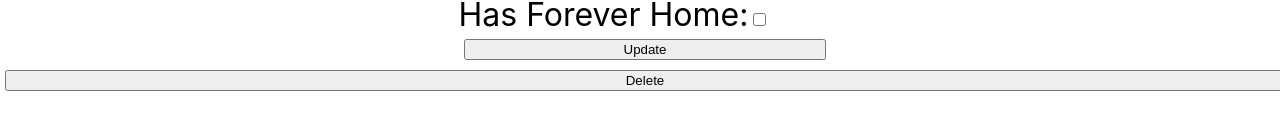
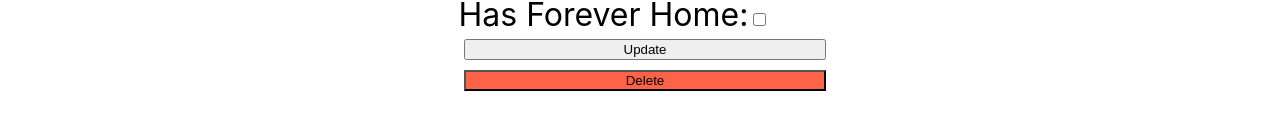
Before and after one commit to katiepdx/app-front-end, a React (Create React App) app: page /detail/1 in a window 1280 px wide. Shown: the part 448-578 px from the top of the page. Built offline with nearby package versions, Linux system fonts and the light colour scheme; no server answers.

Commit message:
change delete button color

```diff
--- a/src/App.css
+++ b/src/App.css
@@ -79,6 +79,10 @@ button {
   margin: 5px;
 }
 
+.delete-button {
+  background-color: tomato;
+}
+
 .details-about-pup {
   font-size: 2rem;
   width: fit-content;
--- a/src/DetailPage.js
+++ b/src/DetailPage.js
@@ -17,7 +17,6 @@ export default class DetailPage extends Component {
         const data = await fetchOneDog(this.props.match.params.id)
         // get dog sizes
         const dogSizes = await fetchDogSizes();
-        console.log('DOG SIZES', dogSizes)
 
         // set the fields to auto populate with selected items details
         this.setState({
@@ -42,7 +41,7 @@ export default class DetailPage extends Component {
                     age_years: this.state.age_years,
                     is_adopted: this.state.is_adopted,
                     size: this.state.size,
-                    size_id: this.state.size_id
+                    size_id: this.state.size_id,
                 }
             );
 
@@ -55,7 +54,7 @@ export default class DetailPage extends Component {
                 name: updatedDog.body.name,
                 age_years: updatedDog.body.age_years,
                 is_adopted: updatedDog.body.is_adopted,
-                size: updatedDog.body.size
+                size: updatedDog.body.size_id
             });
         } catch(e) {
             console.log('ERROR with handleSubmit', e.message);
@@ -135,11 +134,11 @@ export default class DetailPage extends Component {
                         </label>
 
                         <button>Update</button>
+                        {/* Delete button */}
+                        <button className="delete-button" onClick={this.handleDeleteChange}>Delete</button>
                     </div>
                 </form>
 
-                {/* Delete button */}
-                <button onClick={this.handleDeleteChange}>Delete</button>
             </div>
         )
     }
```
